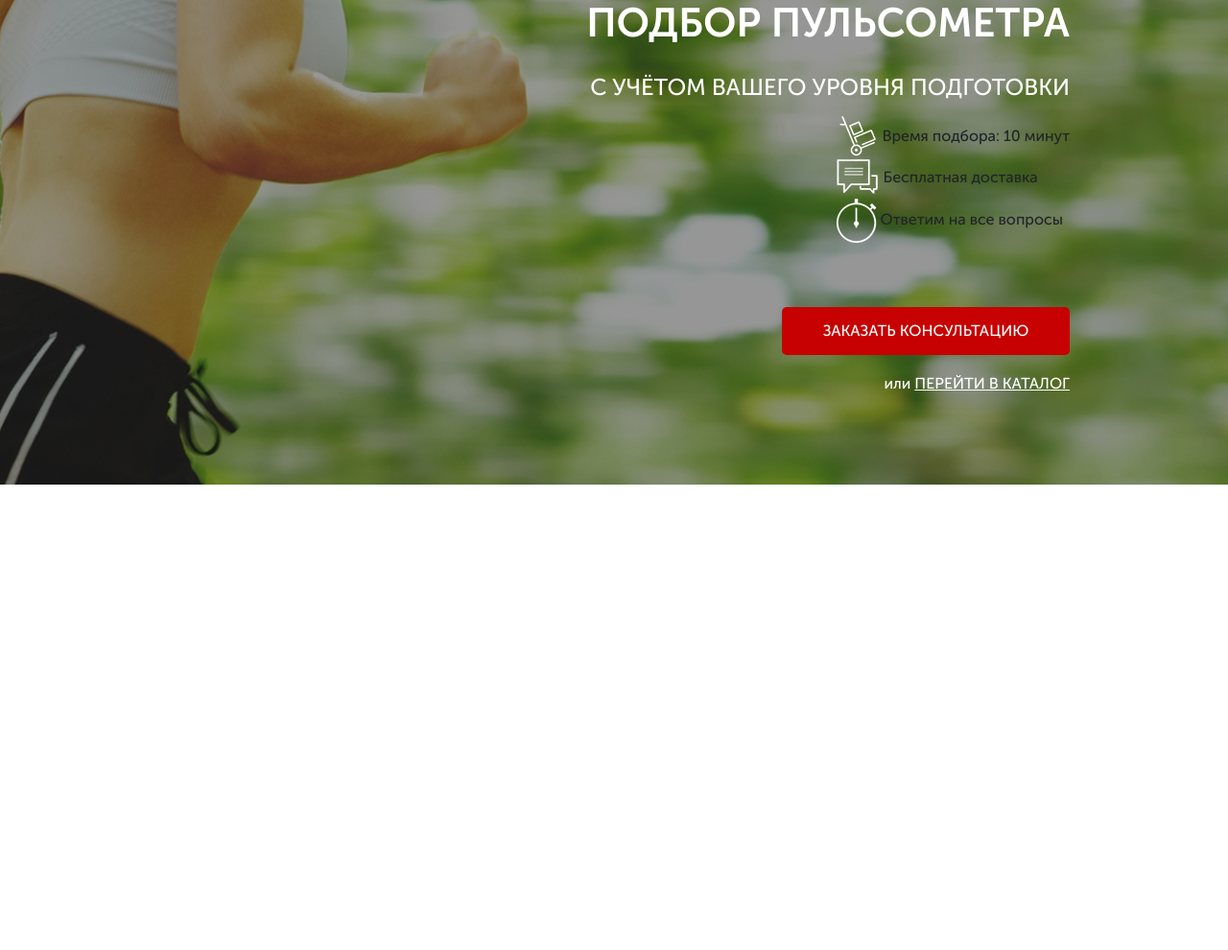
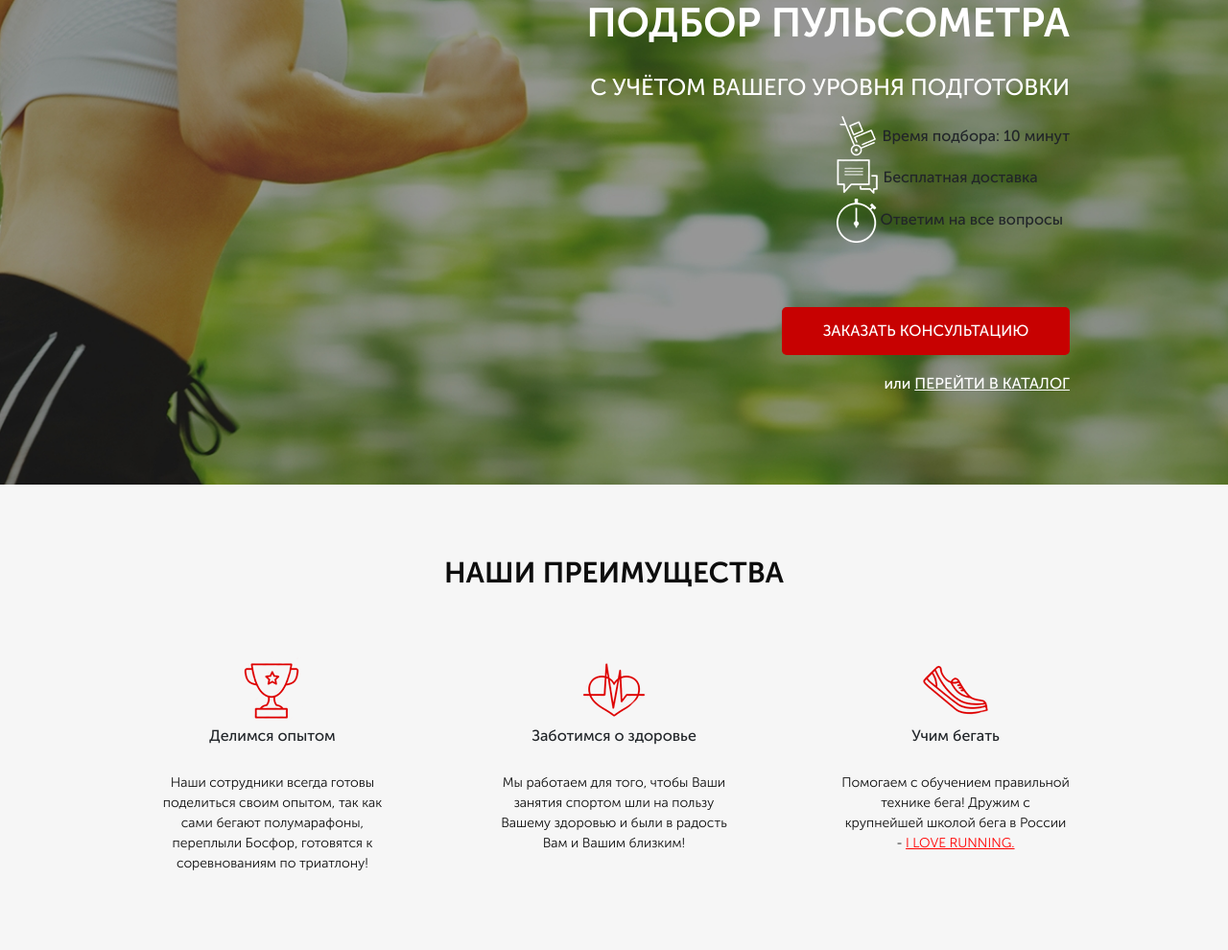
Before and after one commit to Souldanka/ProjectSolanka, a website: page src/index.html in a window 1280 px wide. Shown: the part 165-1155 px from the top of the page at 96% size. Before the commit the page ends 800 px from the top, so only its background shows below. Drawn offline with Linux system fonts and the light colour scheme.

Commit message:
add section about info

```diff
--- a/src/index.html
+++ b/src/index.html
@@ -24,6 +24,7 @@
                     <button class="button">Заказать звонок</button>
                 </div>
             </header>
+
             <div class="promo__wrapper">
                 <h1 class="promo__header">Подбор пульсометра</h1>
                 <h2 class="promo__subheader">с учётом Вашего уровня подготовки</h2>
@@ -53,5 +54,37 @@
         </div>
     </div>
 
+    <div class="about">
+        <div class="container">
+            <h2 class="title">НАШИ ПРЕИМУЩЕСТВА</h2>
+            <div class="about__wrapper">
+            <div class="about__info">
+                <img src="icons/advantages/cup.png" alt="cup" class="about__icon">
+                <div class="about__subheader">Делимся опытом</div>
+                <div class="about__descr">Наши сотрудники всегда готовы поделиться своим опытом,
+                    так как сами бегают полумарафоны, переплыли Босфор,
+                    готовятся к соревнованиям по триатлону!</div>
+            </div>
+
+            <div class="about__info">
+                <img src="icons/advantages/heart.png" alt="heart" class="about__icon">
+                <div class="about__subheader">Заботимся о здоровье</div>
+                <div class="about__descr">Мы работаем для того, чтобы Ваши занятия спортом шли
+                    на пользу Вашему здоровью и были в радость Вам и Вашим близким!</div>
+            </div>
+
+            <div class="about__info">
+                <img src="icons/advantages/shoe.png" alt="shoe" class="about__icon">
+                <div class="about__subheader">Учим бегать</div>
+                <div class="about__descr">Помогаем с обучением правильной технике бега!
+                    Дружим с крупнейшей школой бега в России -
+                <a href="">I LOVE RUNNING.</a>
+            </div>
+            </div>
+        </div>
+        </div>
+
+    </div>
+
 </body>
 </html>
--- a/src/sass/style.sass
+++ b/src/sass/style.sass
@@ -2,6 +2,8 @@
 @import 'blocks/_promo'
 @import 'blocks/_header'
 @import "blocks/_buttons"
+@import "blocks/_about"
+@import "blocks/_title"
 
 *
     font-family: 'Museo Sans Cyrl', sans-serif
```
Also changed, not shown: src/css/style.css, src/css/style.min.css, 2 other files.
